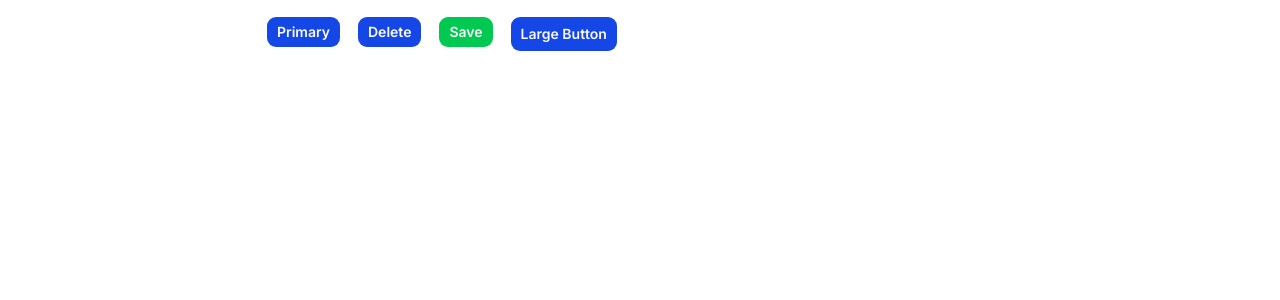
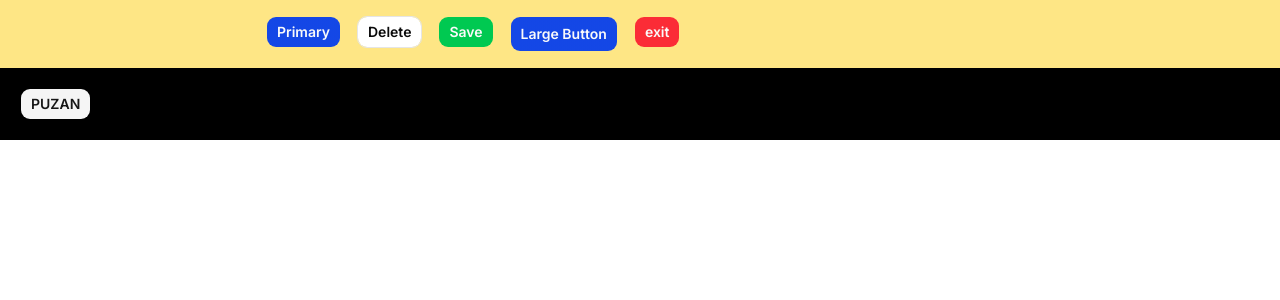
Before and after one commit to erpuzan21/jira-clone, a Next.js app: page / in a window 1280 px wide. Shown: the top 300 px of the page. Built offline with nearby package versions, Linux system fonts and the light colour scheme.

Commit message:
Updated sign in and home pages

```diff
--- a/src/app/(auth)/sign-in/page.tsx
+++ b/src/app/(auth)/sign-in/page.tsx
@@ -5,4 +5,4 @@ const SignInPage = () => {
   return <SignInCard />;
 };
 
-export default SignInPage;
+export default SignInCard;
--- a/src/app/page.tsx
+++ b/src/app/page.tsx
@@ -2,11 +2,12 @@ import { Button } from "@/components/ui/button";
 
 export default function Home() {
   return (
-    <div className="flex gap-4 p-4">
+    <div>
+      <div className="flex gap-4 p-4 bg-amber-200">
         <input />
         <Button>Primary</Button>
 
-      <Button variant="default">
+        <Button variant="outline">
           Delete
         </Button>
 
@@ -18,8 +19,17 @@ export default function Home() {
           Large Button
         </Button>
 
+        <Button className="bg-red-500 hover:bg-green-600">
+          exit
+        </Button>
+
       </div>
 
-
+      <div className="flex gap-4 p-5 bg-black">
+        <Button variant="secondary">
+          PUZAN
+        </Button>
+      </div>
+    </div>
   );
 }
```
Lines whose indentation alone changed are shown as unchanged.
